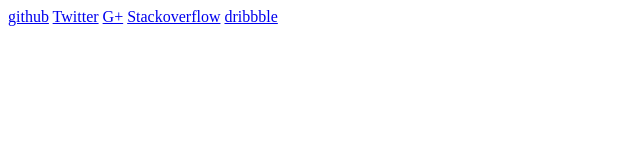
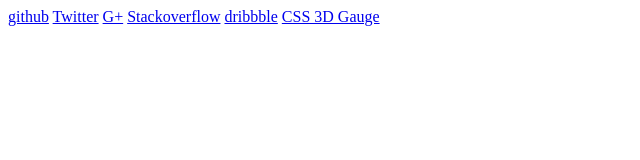
Before and after one commit to abernier/abernier.github.io, a plain HTML site: page index.html in a window 1280 px wide. Shown: the whole page, without its empty margins (0-640 px from the left). Drawn offline with Linux system fonts and the light colour scheme.

Commit message:
Update master

```diff
--- a/index.html
+++ b/index.html
@@ -13,4 +13,6 @@
 <a rel="me" href="https://plus.google.com/112312460559484712912">G+</a></body>
 <a rel="me" href="http://stackoverflow.com/users/133327/abernier">Stackoverflow</a>
 <a rel="me" href="http://dribbble.com/abernier">dribbble</a>
+
+<a href="http://bl.ocks.org/3111167">CSS 3D Gauge</a>
 </html>
```
